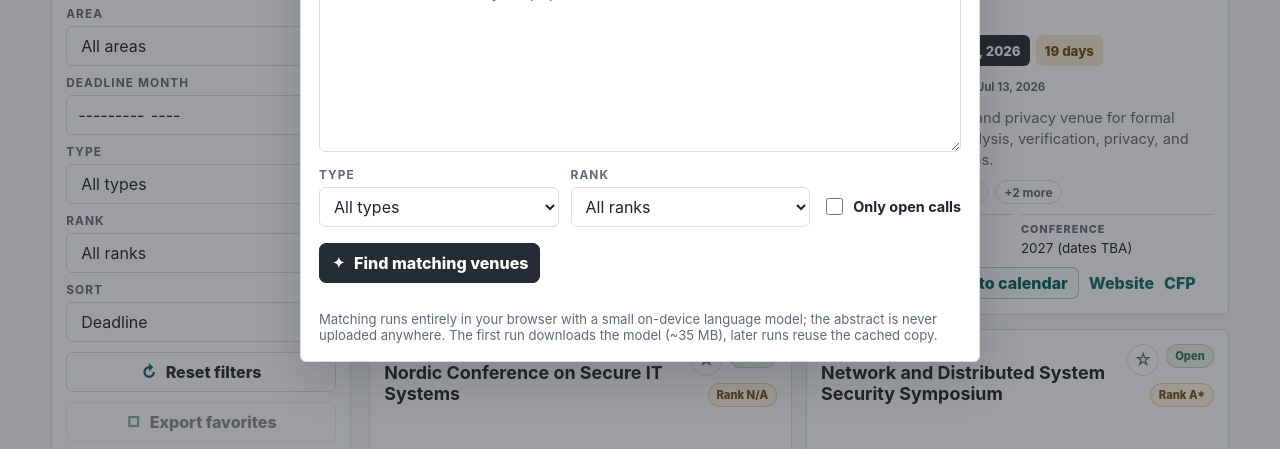
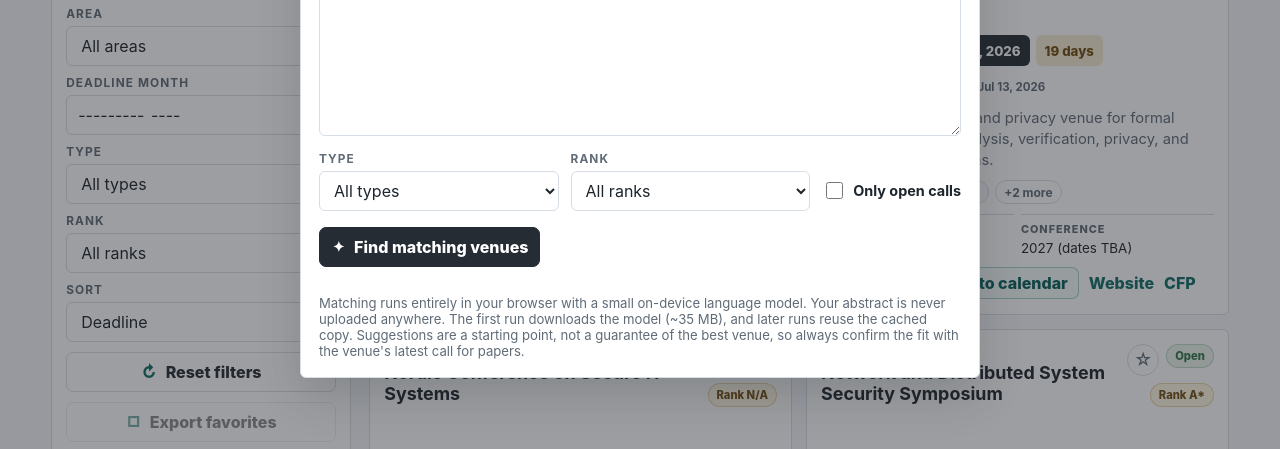
Before and after one commit to mahdi-akil/conference_radar, a plain HTML site: page index.html in a window 1280 px wide. Both pictures are taken after a click on the button "Match my abstract". Shown: the part 291-740 px from the top of the page. Drawn offline with Linux system fonts and the light colour scheme.

Commit message:
small changes

```diff
--- a/index.html
+++ b/index.html
@@ -266,7 +266,7 @@
           <p id="abstractMatchStatus" class="match-status" role="status"></p>
         </div>
         <section id="abstractMatchResults" class="match-results" aria-live="polite"></section>
-        <p class="helper-note">Matching runs entirely in your browser with a small on-device language model; the abstract is never uploaded anywhere. The first run downloads the model (~35&nbsp;MB), later runs reuse the cached copy.</p>
+        <p class="helper-note">Matching runs entirely in your browser with a small on-device language model. Your abstract is never uploaded anywhere. The first run downloads the model (~35&nbsp;MB), and later runs reuse the cached copy. Suggestions are a starting point, not a guarantee of the best venue, so always confirm the fit with the venue's latest call for papers.</p>
       </article>
     </dialog>
 
```
